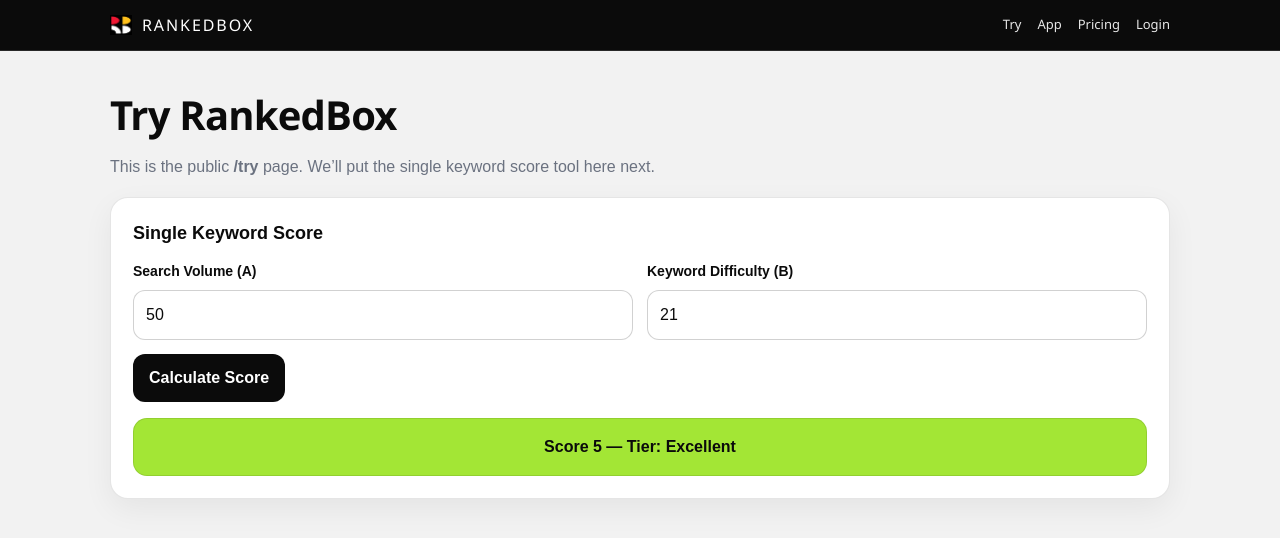
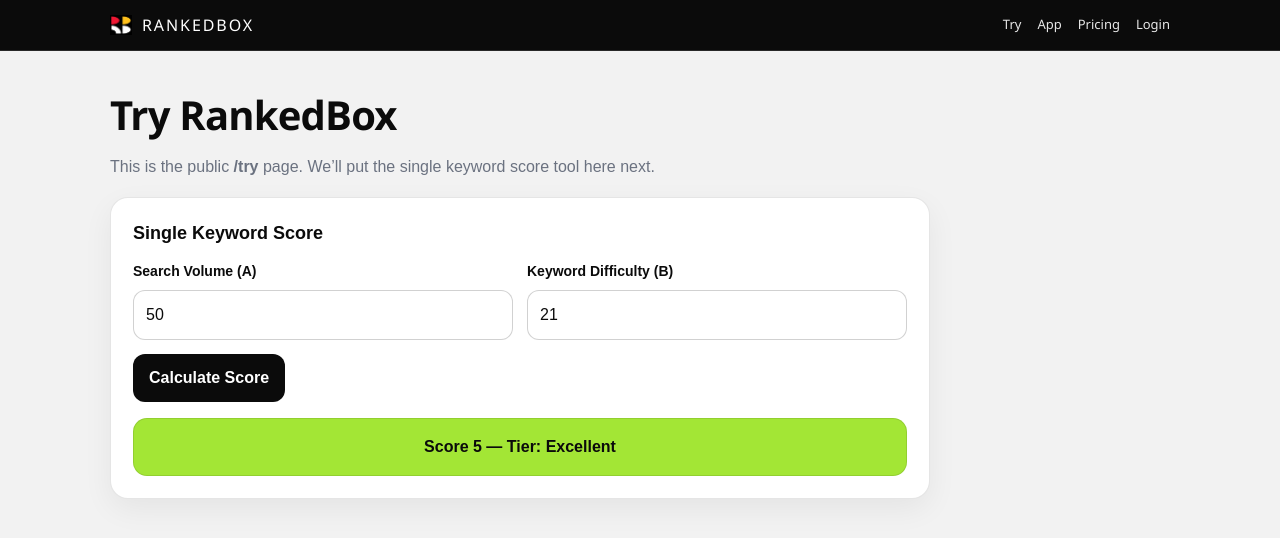
Before and after one commit to growthghost/kwapp, a Next.js app in the folder web/: page / in a window 1280 px wide. Both pictures are taken after a click on the button "Calculate Score". Shown: the top 538 px of the page. Built offline with nearby package versions, Linux system fonts and the light colour scheme.

Commit message:
Page.js_Update Try page to match globally

```diff
--- a/web/src/app/page.js
+++ b/web/src/app/page.js
@@ -13,7 +13,6 @@
   0: "Not rated",
 };
 
-// Used for the single-word color card (unchanged, since these represent tiers)
 const COLOR_MAP = {
   6: "#2ecc71",
   5: "#a3e635",
@@ -28,17 +27,10 @@
   return Math.max(min, Math.min(max, n));
 }
 
-/**
- * TEMP scoring logic for /try (front-end only).
- * We'll replace this with a secure API call later.
- *
- * For now: simple 0–6 score based on low KD + decent volume.
- */
 function calcScore(volume, kd) {
   const v = Number.isFinite(volume) ? volume : 0;
   const k = Number.isFinite(kd) ? kd : 100;
 
-  // basic heuristics
   let s = 0;
 
   if (v >= 10) s += 1;
@@ -70,13 +62,14 @@
   return (
     <main className="rb-container">
       <h1 className="rb-title">Try RankedBox</h1>
+
       <p className="rb-subtitle">
         This is the public <strong>/try</strong> page. We’ll put the single keyword
         score tool here next.
       </p>
 
-    <div style={{ marginTop: 18 }} className="rb-card">
-      <div style={{ fontSize: 18, fontWeight: 900, marginBottom: 14 }}>
+      <div className="rb-card" style={{ marginTop: 18, maxWidth: 820 }}>
+        <div style={{ fontSize: 18, fontWeight: 700, marginBottom: 14 }}>
           Single Keyword Score
         </div>
 
@@ -126,7 +119,7 @@
               borderRadius: 14,
               padding: 16,
               textAlign: "center",
-            fontWeight: 900,
+              fontWeight: 700,
               background: barColor,
               color: "#0B0B0B",
               border: "1px solid rgba(0,0,0,0.10)",
```
Lines whose indentation alone changed are shown as unchanged.
